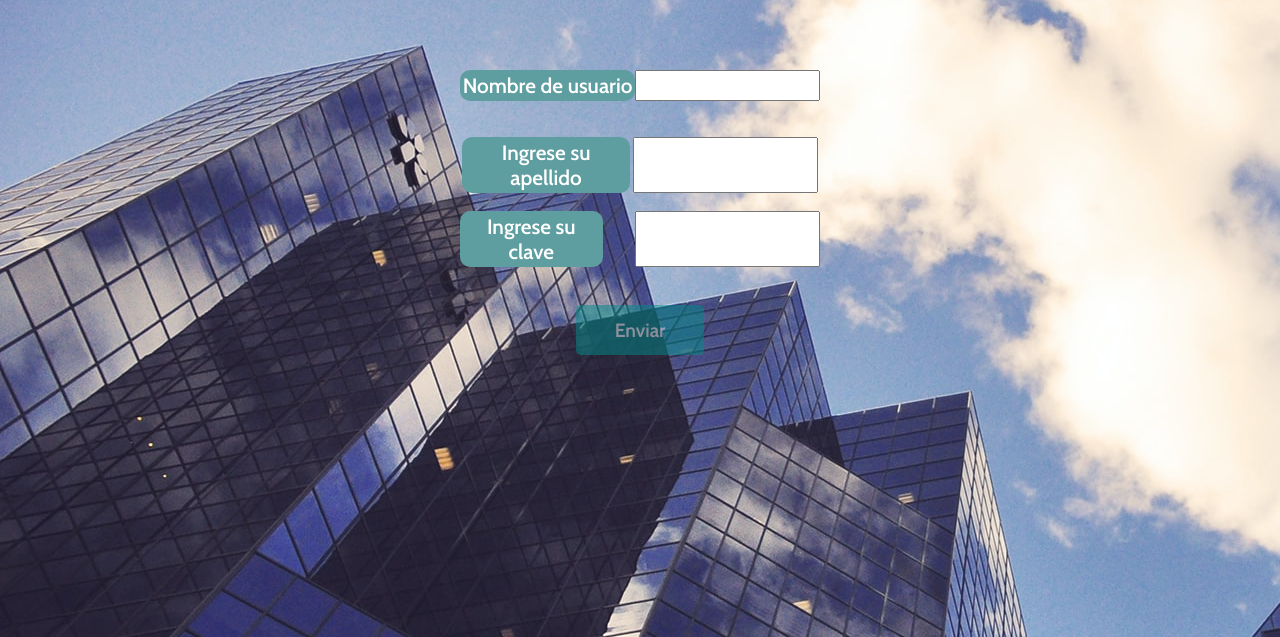
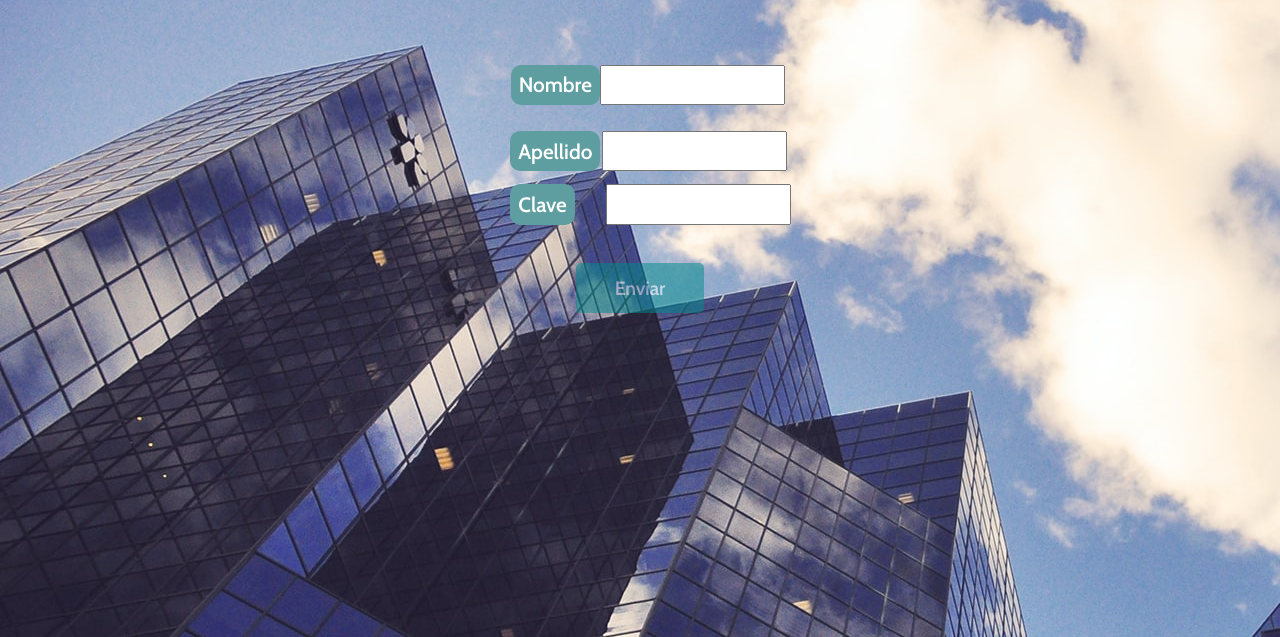
Before and after one commit to CesarC87/CarabettaJS16775, a website: page Pages/registro.html in a window 1280 px wide. Shown: the part 163-800 px from the top of the page. Drawn offline with nearby package versions, Linux system fonts and the light colour scheme; a web font is replaced by a local one.

Commit message:
Agregado de jQuery

```diff
--- a/JS/scripts2.js
+++ b/JS/scripts2.js
@@ -1,4 +1,4 @@
-const btnEnviar = document.querySelector("#botonEnvioRegistro");
+const btnEnviar = $("#botonEnvioRegistro");
 
 const baseClientes = [
     {nombre: "Jorge", apellido: "Perez", clave: 1234},
@@ -14,6 +14,8 @@ const baseClientes = [
     { nombre:"Carlos",  apellido:"Memen" , clave:2525}
 ];
 
+//   Base de datos en JSON
+
 const baseClientesJSON = JSON.stringify(baseClientes);
 localStorage.setItem("pruebaJSON", baseClientesJSON);
 let recuperar = localStorage.getItem("pruebaJSON");
@@ -21,20 +23,25 @@ let datosRecuperados = JSON.parse(recuperar);
 console.log(datosRecuperados);
 console.log(baseClientesJSON);
 
+//--------------------------------
+
+// Levantar datos del user input
+
 const capturaNombre = document.querySelector("#usuarioRegistro");
 const capturaApellido = document.querySelector("#apellidoRegistro");
 const capturaClave = document.querySelector("#claveRegistro");
 
+//--------------------------------
 
 iniciarRegistro();
 capturaNombre.addEventListener("blur", validarUsuario);
 capturaApellido.addEventListener("blur", validarUsuario);
 capturaClave.addEventListener("blur", validarUsuario);
-btnEnviar.addEventListener("click", registrarUsuario);
+btnEnviar.on("click", registrarUsuario);
 
 function iniciarRegistro() {
     btnEnviar.disabled = true;
-    btnEnviar.classList.add("desabilitar-boton");
+    btnEnviar.addClass("desabilitar-boton");
 }
 
 function validarUsuario() {
@@ -43,7 +50,7 @@ function validarUsuario() {
     if(capturaNombre.value !== "" && capturaApellido.value !== "" && capturaClave.value !== "") {
         console.log("Habilitar botón");
         btnEnviar.disabled = false;
-        btnEnviar.classList.remove("desabilitar-boton");
+        btnEnviar.removeClass("desabilitar-boton");
         registroDiv.removeChild(errorDeRegistro);
     }
     else {
@@ -93,3 +100,7 @@ const registroExitoso = document.createElement("p");
 registroExitoso.classList.add("okRegistro");
 registroExitoso.setAttribute("id", "registroSuccess");
 registroExitoso.textContent = "¡Registro exitoso!";
+
+
+
+//$('body').append("<p><h2>¡Hola Coder!</h2></p>");
--- a/Pages/registro.html
+++ b/Pages/registro.html
@@ -23,15 +23,15 @@
     <form action="" class="formulario" id="formulario"></form>
         <div class="registro">
             <div class="registro__usuario">
-                <label class="registro__usuario--label" for="usuario">Nombre de usuario</label>
+                <label class="registro__usuario--label" for="usuario">Nombre</label>
                 <input id = "usuarioRegistro" class="registro__usuario--input" type="text">
             </div>
             <div class="registro__apellido">
-                <label class="registro__apellido--label" for="clave">Ingrese su apellido</label>
+                <label class="registro__apellido--label" for="clave">Apellido</label>
                 <input id = "apellidoRegistro" class="registro__apellido--input"  type="text">
             </div>
             <div class="registro__clave">
-                <label class="registro__clave--label" for="clave">Ingrese su clave</label>
+                <label class="registro__clave--label" for="clave">Clave</label>
                 <input id = "claveRegistro" class="registro__clave--input"  type="password">
             </div>
         </div>
--- a/SCSS/compile.scss
+++ b/SCSS/compile.scss
@@ -56,6 +56,9 @@ body {
         &--input {
             margin: 0 0 0 9%;
         }
+        &--label {
+            margin: 0 3% 0 0;
+        }
     }
 }
 
@@ -98,7 +101,7 @@ label {
     color: white;
     background-color: cadetblue;
     border-radius: 10px;
-    padding: 3px;
+    padding: 3%;
     text-align: center;
     font-family: 'Cabin', sans-serif;
     font-size: 1.3rem;
```
Also changed, not shown: CSS/styles.css.
